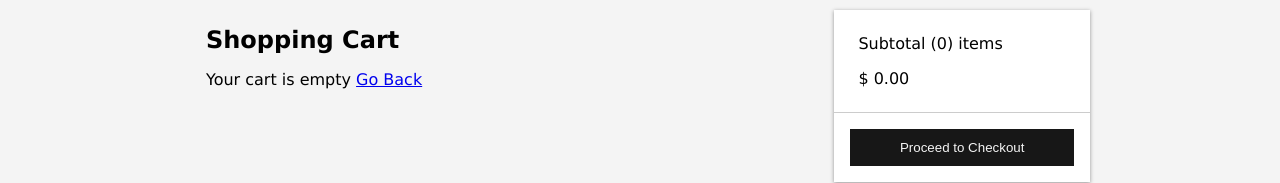
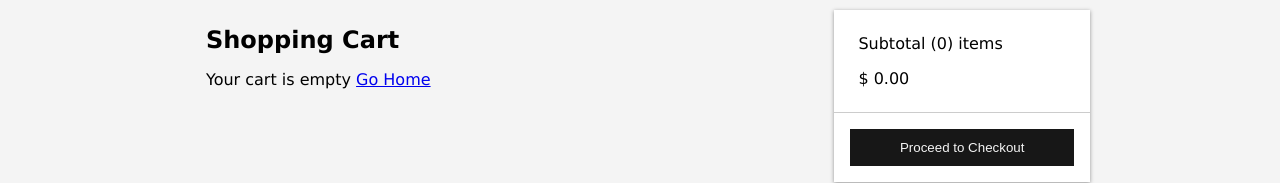
Before and after one commit to Odumz/shopify-js, a React (Create React App) app in the folder frontend/: page /cart in a window 1280 px wide. Shown: the part 132-315 px from the top of the page. Built offline with nearby package versions, Linux system fonts and the light colour scheme.

Commit message:
port fixes

```diff
--- a/frontend/src/screens/CartScreen.js
+++ b/frontend/src/screens/CartScreen.js
@@ -37,7 +37,7 @@ const CartScreen = () => {
                 <h2>Shopping Cart</h2>
                 {cartItems.length === 0 ? (
                     <div>
-                        Your cart is empty <Link to = '/'>Go Back</Link>
+                        Your cart is empty <Link to = '/'>Go Home</Link>
                     </div>
                 ) : cartItems.map(item => (
                     <CartItem
```
